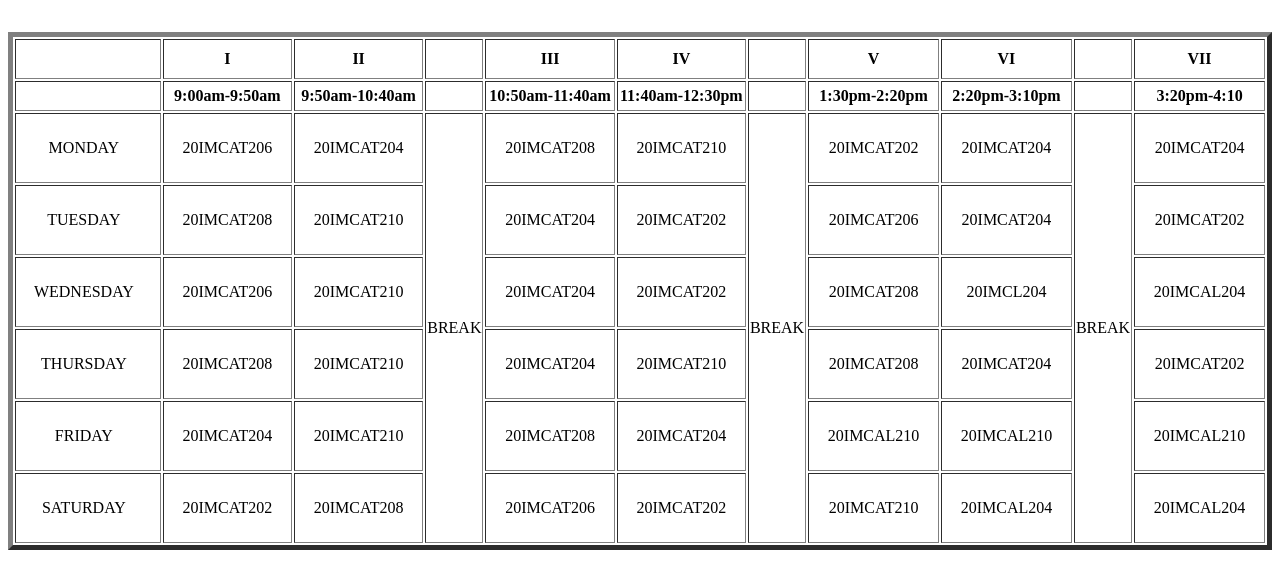
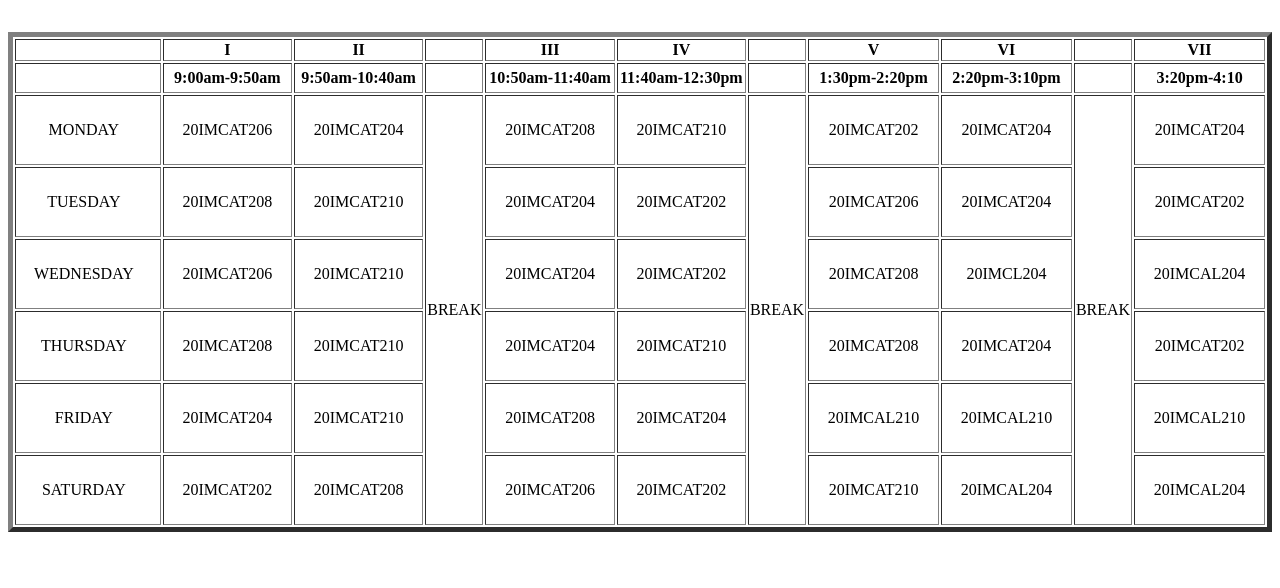
Before and after one commit to Saintgits-MCA/Timetable, a plain HTML site: page index.html in a window 1280 px wide. Shown: the part 192-780 px from the top of the page. Drawn offline with Linux system fonts and the light colour scheme.

Commit message:
Update index.html

```diff
--- a/index.html
+++ b/index.html
@@ -11,7 +11,7 @@
         </div>
         <br>
         <table border="5" align="center">
-            <tr width="500" height="40">
+            <tr width="500" height="10">
               <th> </th>
               <th>I</th>
               <th>II</th>
```
